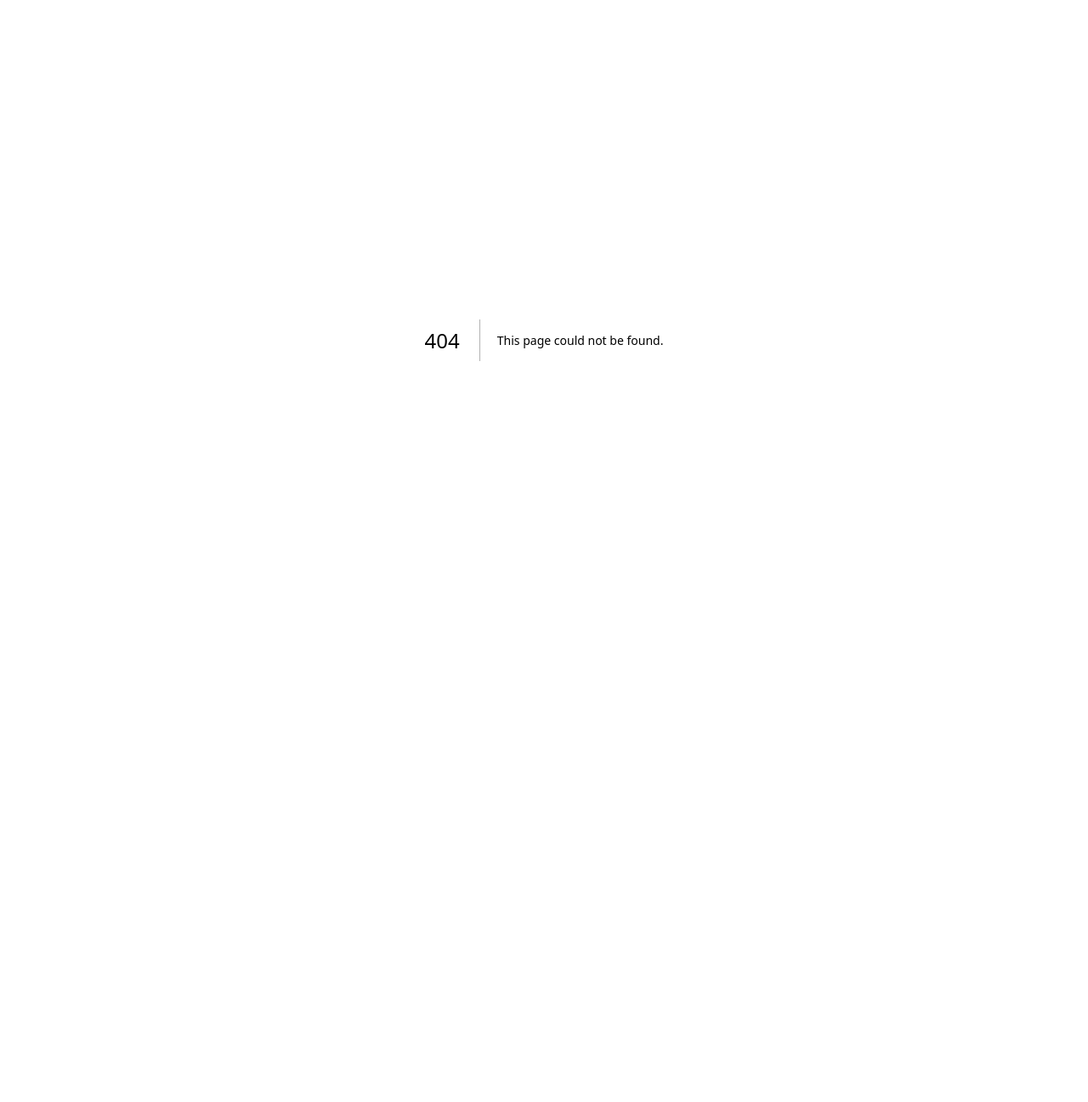
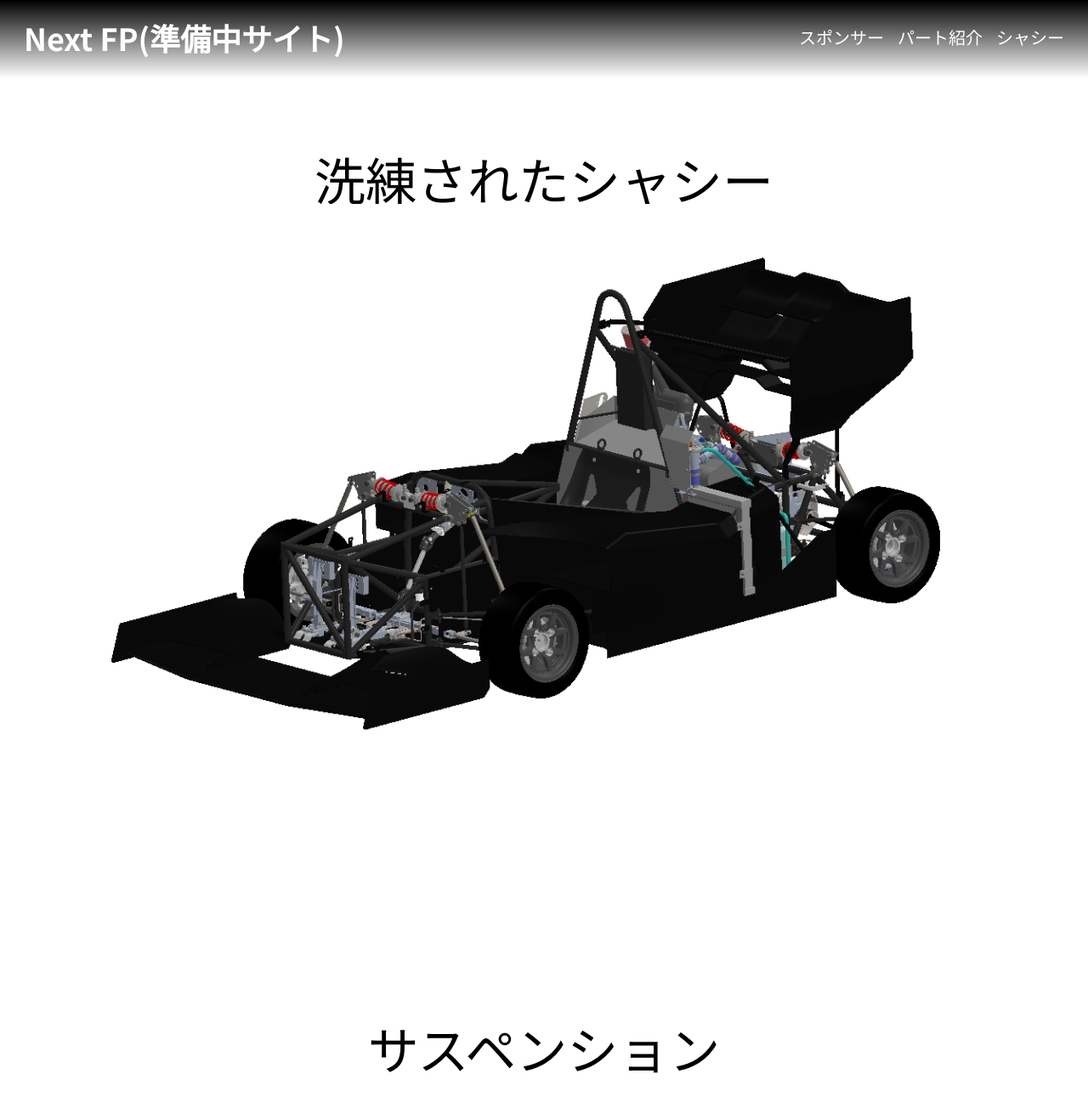
Before and after one commit to nextfp/nextPage, a Next.js app: page /chassis in a window 1280 px wide. Before the commit this address had no page. Shown: the top 1297 px of the page at 85% size. Before the commit the page ends 800 px from the top, so only its background shows below. Built offline with nearby package versions, Linux system fonts and the light colour scheme.

Commit message:
シャシーのページ作り途中

```diff
--- /dev/null
+++ b/app/chassis/Main.tsx
@@ -0,0 +1,15 @@
+import Title from "./Title";
+import Suspension from "./Suspension";
+
+export default function Main() {
+  return (
+    <div className="w-full">
+      <div className="grid grid-cols-12 gap-8">
+        <main className="col-span-full flex flex-col gap-22" id="main">
+          <Title />
+          <Suspension />
+        </main>
+      </div>
+    </div>
+  );
+}
--- /dev/null
+++ b/app/chassis/Suspension.tsx
@@ -0,0 +1,16 @@
+export default function Suspension() {
+  return (
+    <section className="bg-white">
+      <div className="mx-auto max-w-screen-2xl  px-16 py-22">
+        <header className="flex flex-col">
+          <h2 className="text-6xl font-medium text-black self-center">
+            サスペンション
+          </h2>
+        </header>
+        <div className="mt-12">
+          <div className="flex flex-col gap-20"></div>
+        </div>
+      </div>
+    </section>
+  );
+}
--- /dev/null
+++ b/app/chassis/Title.tsx
@@ -0,0 +1,20 @@
+import Image from "next/image";
+import chassisImage from "@/public/chassis/ChassisImage.png";
+
+export default function Title() {
+  return (
+    <section className="bg-white">
+      <div className="mx-auto max-w-screen-2xl  px-16 py-22">
+        <header className="flex flex-col justify-center">
+          <h1 className="text-6xl font-medium text-black self-center">
+            洗練されたシャシー
+          </h1>
+          <Image className="self-center" src={chassisImage} alt="Cad ASSY" />
+        </header>
+        <div className="mt-12">
+          <div className="flex flex-col gap-20"></div>
+        </div>
+      </div>
+    </section>
+  );
+}
--- /dev/null
+++ b/app/chassis/layout.tsx
@@ -0,0 +1,21 @@
+import "../globals.css";
+import type { Metadata } from "next";
+import { Noto_Sans_JP } from "next/font/google";
+
+const noto = Noto_Sans_JP({
+  weight: ["400", "500", "700"],
+  subsets: ["latin"],
+  display: "swap",
+});
+
+export default function RootLayout({
+  children,
+}: {
+  children: React.ReactNode;
+}) {
+  return (
+    <html lang="ja">
+      <body className={noto.className}>{children}</body>
+    </html>
+  );
+}
--- /dev/null
+++ b/app/chassis/page.tsx
@@ -0,0 +1,14 @@
+import React, { Children, ReactNode } from "react";
+import Header from "@/components/Header";
+import Main from "./Main";
+import Footer from "@/components/Footer";
+
+export default function Home() {
+  return (
+    <div className="bg-white">
+      <Header />
+      <Main />
+      <Footer />
+    </div>
+  );
+}
--- a/components/Header.tsx
+++ b/components/Header.tsx
@@ -3,10 +3,15 @@ export default function Header() {
     <header className="sticky top-0 z-50 w-full bg-gradient-to-b from-black py-6">
       <div className="container mx-auto  pb-1 text-white">
         <div className="mx-7 flex items-center justify-between">
-          <h1 className="text-4xl font-semibold ">Next FP(準備中サイト)</h1>
+          <a className="text-4xl font-semibold" href="./">
+            Next FP(準備中サイト)
+          </a>
           <div className="flex gap-4">
             <h4 className="text-xl">スポンサー</h4>
             <h4 className="text-xl">パート紹介</h4>
+            <a className="text-xl" href="./">
+              シャシー
+            </a>
           </div>
         </div>
       </div>
```
Also changed, not shown: public/chassis/ChassisImage.png (added).
